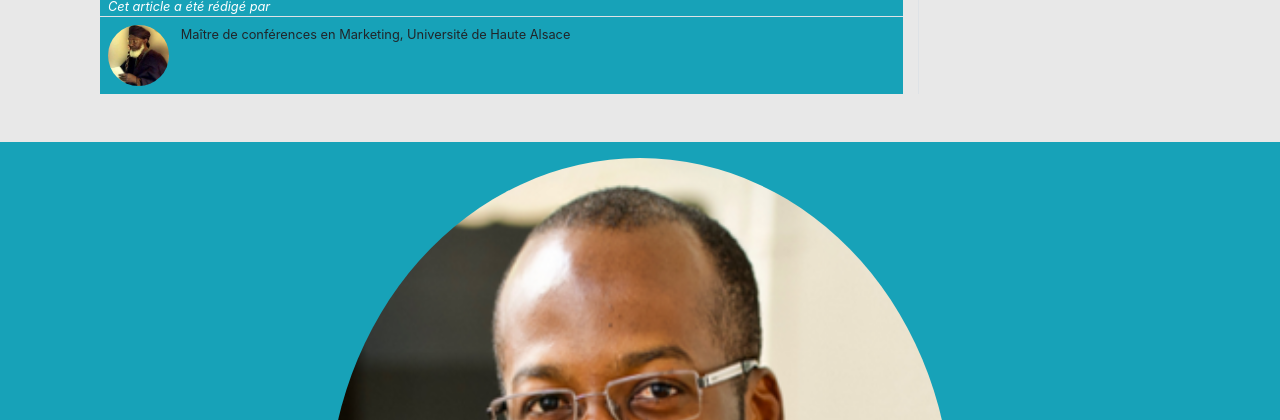
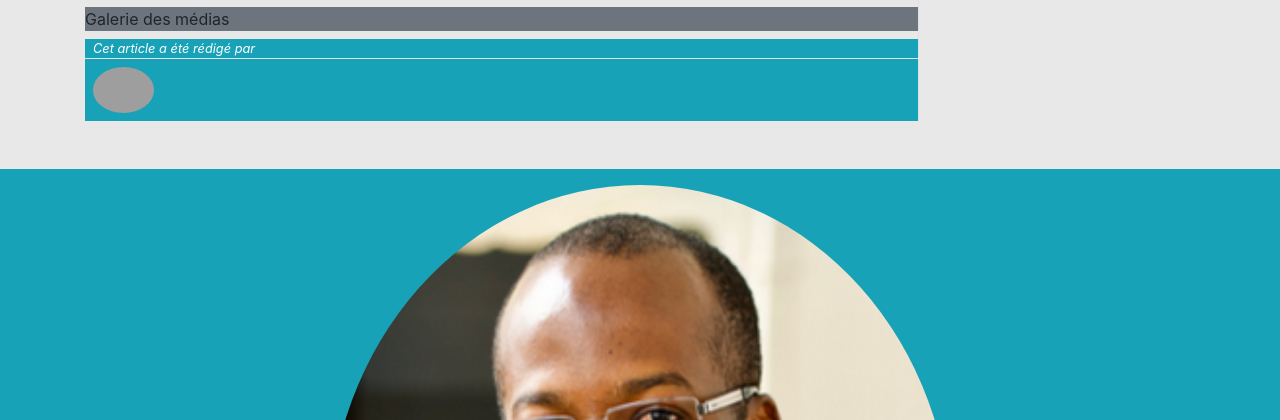
Before and after one commit to harounaKane/JALAL, a Symfony app: template templates/article/article.html.twig in a window 1280 px wide. Shown: the part 825-1245 px from the top of the page. Run offline with Twig, Linux system fonts and the light colour scheme; the template is opened without the code that fills it, so the values that code supplies are empty; some libraries are stand-ins or nearby versions; grey boxes are pictures that could not be loaded.

Commit message:
Page article : espaces et bandeau OK, pb redimmension mainImage

```diff
--- a/public/css/article.css
+++ b/public/css/article.css
@@ -1,3 +1,7 @@
+
+.block-article img {
+    max-height: 40em;
+}
 
 .banner-author {
     font-size: 0.8em;
--- a/src/Controller/ArticleController.php
+++ b/src/Controller/ArticleController.php
@@ -110,8 +110,6 @@
      */
     public function show_thisArticle(Request $request, Article $article, UserRepository $repo): Response
     {
-        //sélection nom+prénom+avatar de la table "user" via '$user' de Article
-
         $commentaire = new Commentaire();
         $form = $this->createForm(CommentaireType::class, $commentaire);
 
@@ -122,6 +120,8 @@
     }
 
     public function getAuteur(int $user){
+        //sélection nom+prénom+avatar+description de la table "user" via '$user' de Article
+
 
     }
 }
--- a/templates/article/article.html.twig
+++ b/templates/article/article.html.twig
@@ -4,36 +4,37 @@
 
 {% block body %}
     <div class="row m-0 container-lg m-lg-auto">
-        <main class=" col-12 col-md-9">
+        <main class="col-12 col-md-9">
             <article>
             <!-- BLOCK ARTICLE -->
-                <section>
-                    <img class="col-12 p-0" src="{{ asset('images/'~article.mainImage) }}" alt="{{ article.mainImage }}">
+                <section class="block-article row">
                     <h1 class="mainTitle">{{ article.title }}</h1>
+                    <small class="mt-0 col-12 pl-0">{{ 'Publié le '~ article.artCreatedAt|date('d-m-Y') }}</small>
+                    <img class="p-0 mt-2 col-12" src="{{ asset('images/'~ article.mainImage) }}" alt="{{ article.mainImage }}">
                     <h2>{{ article.secondaryTitle }}</h2>
                 <!-- RECUPERER LES RETOURS A LA LIGNE DES PARAGRAPHES -->
-                    <p>{{ article.content }}</p>
+                    <p class="mt-3">{{ article.content|nl2br }}</p>
                 </section>
 
             <!-- BLOCK GALERIE -->
-                <section class="bg-secondary my-2">
+                <section class="block-galerie bg-secondary my-2 row">
                     Galerie des médias
                 </section>
 
             <!-- BLOCK AUTEUR -->
-                <section class="banner-author bg-info">
-                    <p class="text-white border-bottom m-0 pl-2 d-block"><em>
+                <section class="banner-author bg-info row">
+                    <p class="text-white border-bottom m-0 pl-2 col-12"><em>
                     Cet article a été rédigé par
                     </em></p>
                     <div class="d-flex">
                         <div class="">
-                            <img id="avatar-author" class="rounded-circle p-2" src="{{ asset('images/Barro.jpg') }}" alt="">
+                            <img id="avatar-author" class="rounded-circle p-2" src="{{ asset('images/avatars/'~ article.user.avatar) }}" alt="">
                         </div>
-                        <div class="pl-1">
+                        <div>
                             <p class="pt-2 mb-0">
                                 <strong> {{ article.user.firstName ~ ' ' ~  article.user.lastName }}
                                 </strong></p>
-                            <p>Maître de conférences en Marketing, Université de Haute Alsace</p>
+                            <p>{{ article.user.description }}</p>
                         </div>
                     </div>
                 </section>
```
Also changed, not shown: LISTE_TACHES.txt (+12 -18 lines), public/images/avatars/avatar1.png (added), public/images/avatars/avatar2.jpg (added).
